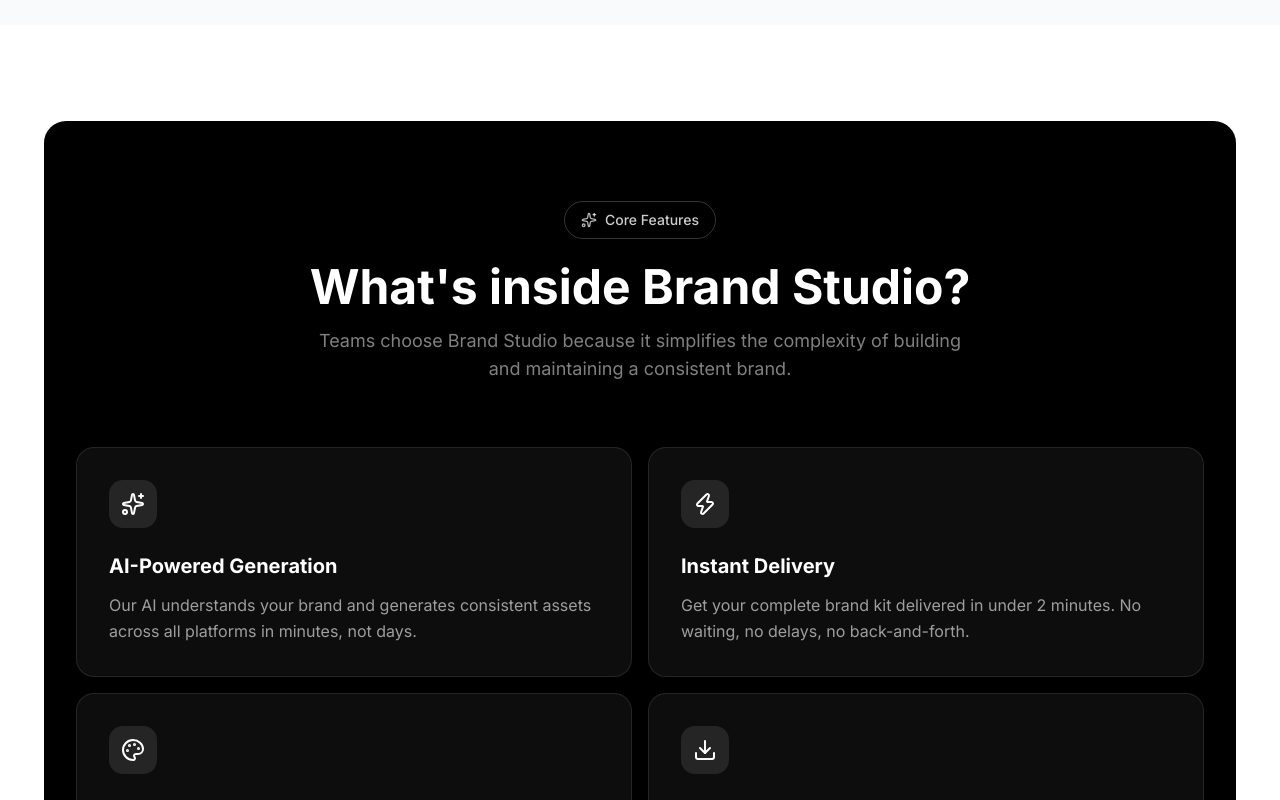
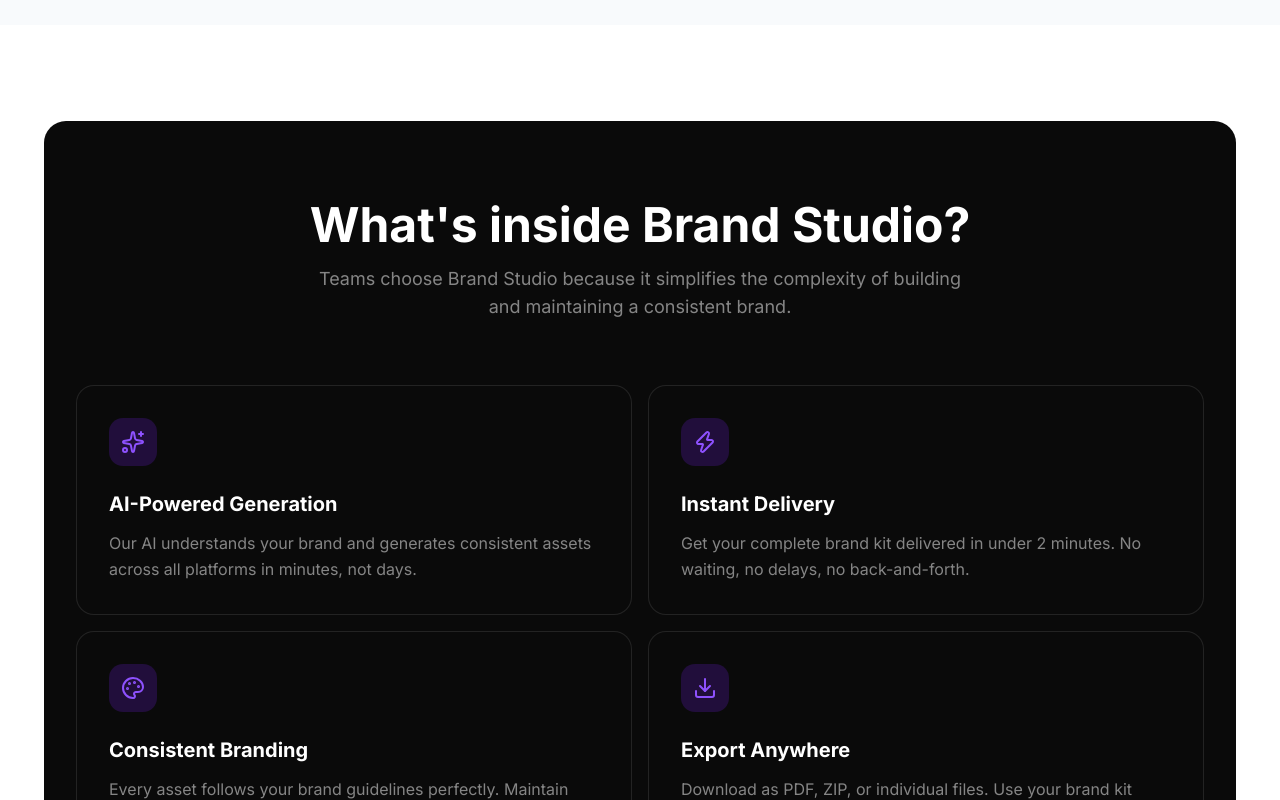
Before and after one commit to obahblack/Brand-Studio, a Next.js app: page / in a window 1280 px wide. Shown: the part 2960-3760 px from the top of the page. Built offline with nearby package versions, Linux system fonts and the light colour scheme.

Commit message:
Benefits: remove pill, match card bg to section, purple icons

```diff
--- a/src/components/landing/benefits.tsx
+++ b/src/components/landing/benefits.tsx
@@ -27,15 +27,9 @@
 export function Benefits() {
   return (
     <section className="py-24 px-11" id="benefits">
-      <div className="bg-black rounded-3xl py-20 px-8">
+      <div className="bg-[#0a0a0a] rounded-3xl py-20 px-8">
         <div className="max-w-[1200px] mx-auto">
           <ScrollReveal>
-            <div className="flex justify-center mb-6">
-              <div className="inline-flex items-center gap-2 px-4 py-2 rounded-full border border-white/20">
-                <Sparkles className="w-4 h-4 text-white/70" />
-                <span className="text-sm font-medium text-white/80">Core Features</span>
-              </div>
-            </div>
             <h2 className="text-4xl md:text-5xl font-bold text-white text-center mb-4">
               What&apos;s inside Brand Studio?
             </h2>
@@ -47,12 +41,12 @@
           <div className="grid md:grid-cols-2 gap-4">
             {benefits.map((benefit, index) => (
               <ScrollReveal key={benefit.title} delay={index * 0.1}>
-                <div className="bg-white/5 border border-white/10 rounded-2xl p-8 h-full">
-                  <div className="w-12 h-12 rounded-xl bg-white/10 flex items-center justify-center mb-6">
-                    <benefit.icon className="w-6 h-6 text-white" />
+                <div className="bg-[#0a0a0a] border border-white/10 rounded-2xl p-8 h-full">
+                  <div className="w-12 h-12 rounded-xl bg-violet-600/20 flex items-center justify-center mb-6">
+                    <benefit.icon className="w-6 h-6 text-violet-500" />
                   </div>
                   <h3 className="text-xl font-bold text-white mb-3">{benefit.title}</h3>
-                  <p className="text-white/60 leading-relaxed">
+                  <p className="text-white/50 leading-relaxed">
                     {benefit.description}
                   </p>
                 </div>
```
